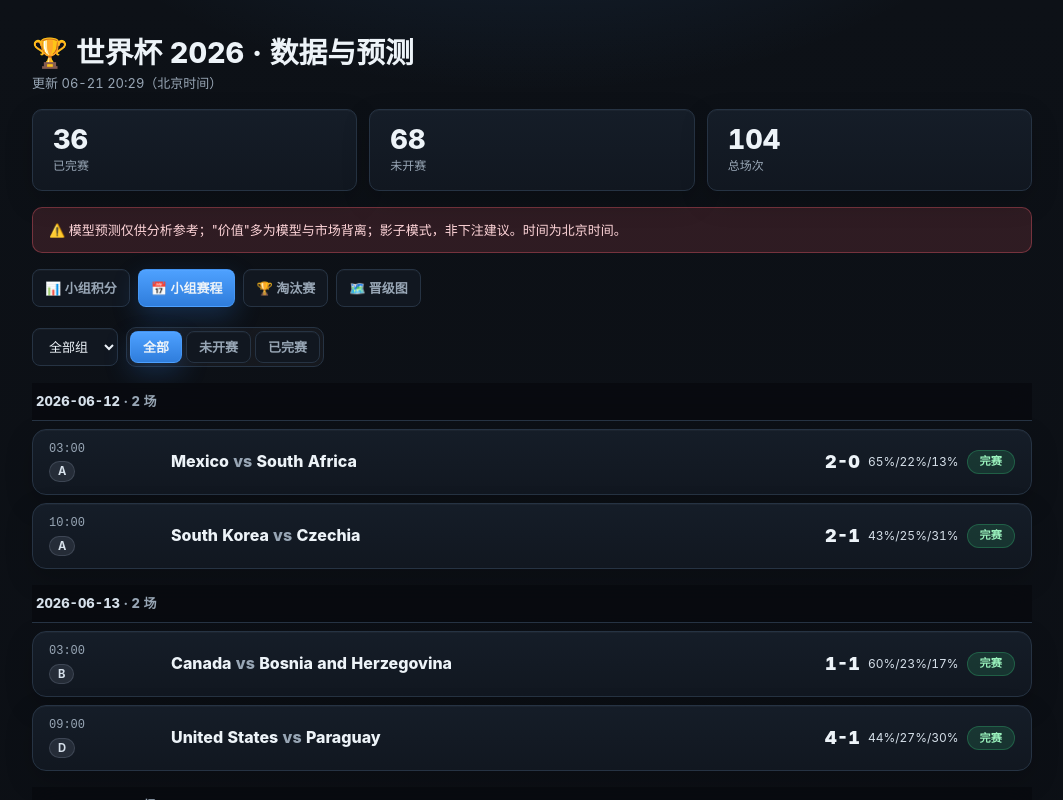
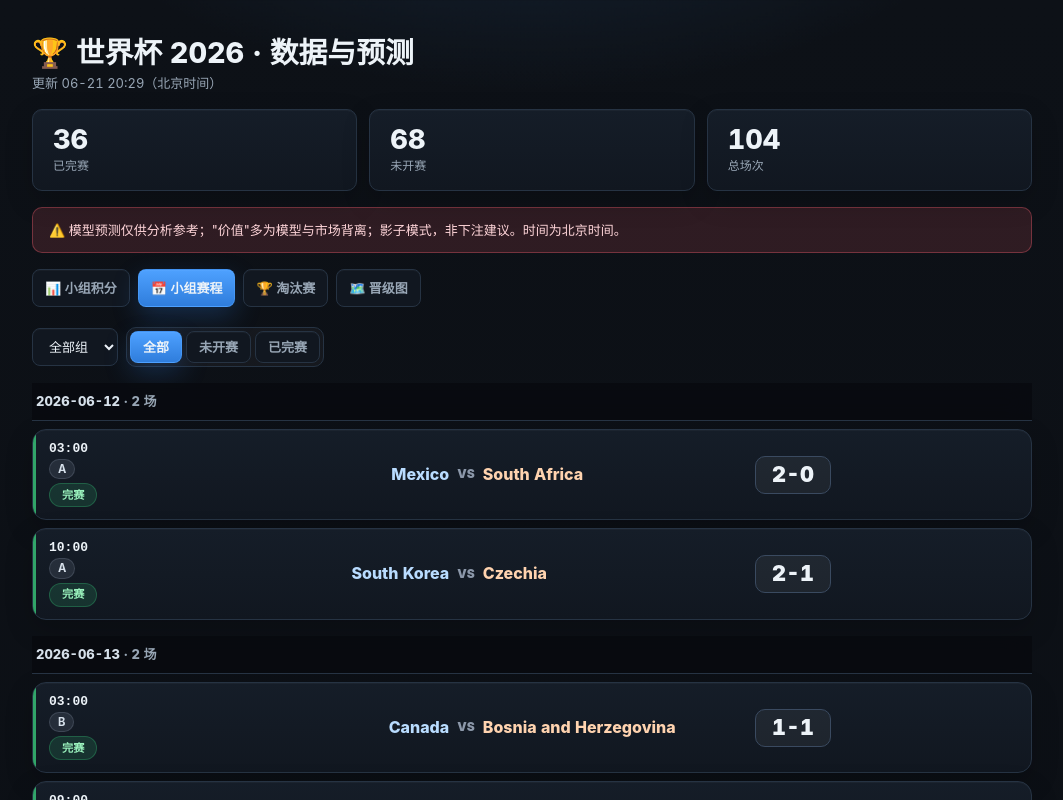
Before and after one commit to s-l-dev/2026-world-cup-page, a React (Vite) app: page / in a window 1280 px wide. Both pictures are taken after a click on the button "📅 小组赛程". Shown: the top 800 px of the page, without its empty margins (108-1171 px from the left). Built offline with nearby package versions, Linux system fonts and the light colour scheme.

Commit message:
Polish list and bracket visuals

```diff
--- a/src/pages/List.jsx
+++ b/src/pages/List.jsx
@@ -6,16 +6,37 @@
 
 function MatchRow({ m }) {
   const pr = m.prediction
+  const predSegs = pr
+    ? [
+      ['home', pr.x12.home, nm(m.home)],
+      ['draw', pr.x12.draw, '平'],
+      ['away', pr.x12.away, nm(m.away)]
+    ]
+    : []
   return (
-    <Link to={`/m/${m.id}`} className="mrow">
-      <div className="mtime">{bjTime(m.kickoff)}{m.group && <span className="mg">{m.group}</span>}</div>
-      <div className="mteams">{nm(m.home)} <span className="dim">vs</span> {nm(m.away)}</div>
+    <Link to={`/m/${m.id}`} className={`mrow ${m.finished ? 'is-final' : 'is-upcoming'}`}>
+      <div className="mtime">
+        <span className="kick">{bjTime(m.kickoff)}</span>
+        {m.group && <span className="mg">{m.group}</span>}
+        <span className={`badge ${m.finished ? 'fin' : 'up'}`}>{m.finished ? '完赛' : '未赛'}</span>
+      </div>
+      <div className="mteams">
+        <span className="mteam home">{nm(m.home)}</span>
+        <span className="dim">vs</span>
+        <span className="mteam away">{nm(m.away)}</span>
+      </div>
       <div className="mright">
-        {m.finished && <span className="score">{m.result.h}-{m.result.a}</span>}
-        {pr
-          ? <span className="pred">{pct(pr.x12.home)}/{pct(pr.x12.draw)}/{pct(pr.x12.away)}{!m.finished && ` · ${pr.topScores[0].score}`}</span>
-          : (!m.finished && <span className="dim">球队待定</span>)}
-        <span className={`badge ${m.finished ? 'fin' : 'up'}`}>{m.finished ? '完赛' : '未赛'}</span>
+        {m.finished
+          ? <span className="score">{m.result.h}-{m.result.a}</span>
+          : (pr
+            ? <span className="pred" title={`${nm(m.home)} ${pct(pr.x12.home)} / 平 ${pct(pr.x12.draw)} / ${nm(m.away)} ${pct(pr.x12.away)}`}>
+              {predSegs.map(([k, v, lbl]) => (
+                <span className={`pseg ${k}`} style={{ width: `${v * 100}%` }} key={k}>
+                  <em>{lbl}</em><b>{pct(v)}</b>
+                </span>
+              ))}
+            </span>
+            : <span className="dim">球队待定</span>)}
       </div>
     </Link>
   )
@@ -37,9 +58,9 @@ function ByDate({ matches }) {
 
 function BCard({ m }) {
   return (
-    <Link to={`/m/${m.id}`} className="bmatch">
-      <div className="bteam">{nm(m.home)}{m.result && <b>{m.result.h}</b>}</div>
-      <div className="bteam">{nm(m.away)}{m.result && <b>{m.result.a}</b>}</div>
+    <Link to={`/m/${m.id}`} className={`bmatch ${m.result ? 'done' : 'todo'}`}>
+      <div className="bteam"><span className="bname">{nm(m.home)}</span>{m.result && <b>{m.result.h}</b>}</div>
+      <div className="bteam"><span className="bname">{nm(m.away)}</span>{m.result && <b>{m.result.a}</b>}</div>
       <div className="bdate">{bjDate(m.kickoff || m.date + 'T00:00:00Z').slice(5)}</div>
     </Link>
   )
@@ -49,9 +70,9 @@ function Bracket({ bracket }) {
   const cols = bracket.filter(r => !['final', 'third_place_playoff'].includes(r.round))
   const finals = bracket.filter(r => ['final', 'third_place_playoff'].includes(r.round))
   const half = which => (
-    <div className="bracket">
-      {cols.map(r => (
-        <div className="bcol" key={r.round}>
+    <div className={`bracket ${which}`}>
+      {cols.map((r, i) => (
+        <div className={`bcol r${i} ${r.round}`} key={r.round}>
           <div className="bhdr">{r.label}</div>
           {r.matches.filter(m => m.half === which).map(m => <BCard m={m} key={m.id} />)}
         </div>
@@ -59,12 +80,18 @@ function Bracket({ bracket }) {
     </div>
   )
   return (
-    <div>
-      <div className="bhalf">上半区</div>{half('top')}
-      <div className="bfinals">{finals.map(r => (
-        <div key={r.round}><div className="bhdr">{r.label}</div>{r.matches.map(m => <BCard m={m} key={m.id} />)}</div>
-      ))}</div>
-      <div className="bhalf">下半区</div>{half('bottom')}
+    <div className="bracketwrap">
+      <section className="bsection">
+        <div className="bhalf">上半区</div>{half('top')}
+      </section>
+      <section className="bfinalblock">
+        <div className="bfinals">{finals.map(r => (
+          <div className={`bfcol ${r.round}`} key={r.round}><div className="bhdr">{r.label}</div>{r.matches.map(m => <BCard m={m} key={m.id} />)}</div>
+        ))}</div>
+      </section>
+      <section className="bsection">
+        <div className="bhalf">下半区</div>{half('bottom')}
+      </section>
     </div>
   )
 }
@@ -97,7 +124,7 @@ export default function List() {
           {Object.entries(data.standings).map(([gn, teams]) => (
             <div className="gcard" key={gn}><b>组 {gn}</b>
               <table className="st"><thead><tr><th>队</th><th>场</th><th>胜平负</th><th>进失</th><th>分</th></tr></thead>
-                <tbody>{teams.map((t, i) => <tr key={t.team} className={i < 2 ? 'qual' : ''}><td>{nm(t.team)}</td><td>{t.p}</td><td>{t.w}-{t.d}-{t.l}</td><td>{t.gf}:{t.ga}</td><td><b>{t.pts}</b></td></tr>)}</tbody>
+                <tbody>{teams.map((t, i) => <tr key={t.team} className={i < 2 ? 'qual' : ''}><td>{nm(t.team)}</td><td>{t.p}</td><td><span className="formnum win">{t.w}</span>-<span className="formnum draw">{t.d}</span>-<span className="formnum loss">{t.l}</span></td><td>{t.gf}:{t.ga}</td><td><b>{t.pts}</b></td></tr>)}</tbody>
               </table></div>
           ))}
         </div>
--- a/src/styles.css
+++ b/src/styles.css
@@ -243,18 +243,24 @@ h2 {
   color: var(--text-soft);
   font-size: var(--fs-xs);
   line-height: 1.4;
+  overflow: hidden;
+  border-radius: var(--radius-sm);
 }
 
 .st th,
 .st td {
-  padding: var(--space-2) var(--space-2);
+  padding: 9px var(--space-2);
   text-align: left;
   white-space: nowrap;
 }
 
 .st th {
+  background: rgb(255 255 255 / .035);
   color: var(--muted);
-  font-weight: 700;
+  font-size: .68rem;
+  font-weight: 900;
+  letter-spacing: .03em;
+  text-transform: uppercase;
   border-bottom: 1px solid var(--border);
 }
 
@@ -263,7 +269,11 @@ h2 {
 }
 
 .st tbody tr:nth-child(even) {
-  background: rgb(255 255 255 / .025);
+  background: rgb(255 255 255 / .032);
+}
+
+.st tbody tr:hover {
+  background: rgb(78 161 255 / .055);
 }
 
 .st tbody tr:last-child td {
@@ -271,11 +281,11 @@ h2 {
 }
 
 .st tr.qual {
-  background: linear-gradient(90deg, var(--win-soft), transparent 72%);
+  background: linear-gradient(90deg, rgb(61 220 132 / .18), rgb(61 220 132 / .05) 54%, transparent 92%);
 }
 
 .st tr.qual td:first-child {
-  box-shadow: inset 3px 0 var(--win);
+  box-shadow: inset 4px 0 var(--win);
 }
 
 .st td:first-child {
@@ -287,6 +297,48 @@ h2 {
 .st td:not(:first-child),
 .st th:not(:first-child) {
   text-align: center;
+}
+
+.st td:last-child b {
+  display: inline-flex;
+  align-items: center;
+  justify-content: center;
+  min-width: 28px;
+  min-height: 24px;
+  padding: 0 var(--space-2);
+  background: var(--surface-strong);
+  border: 1px solid var(--border);
+  border-radius: var(--radius-pill);
+  color: var(--text);
+  font-weight: 900;
+}
+
+.st tr.qual td:last-child b {
+  background: var(--win-soft);
+  border-color: rgb(61 220 132 / .28);
+  color: var(--win-text);
+}
+
+.formnum {
+  display: inline-flex;
+  align-items: center;
+  justify-content: center;
+  min-width: 18px;
+  min-height: 20px;
+  border-radius: var(--radius-xs);
+  font-weight: 900;
+}
+
+.formnum.win {
+  color: var(--win-text);
+}
+
+.formnum.draw {
+  color: var(--draw);
+}
+
+.formnum.loss {
+  color: var(--danger);
 }
 
 .bar {
@@ -338,9 +390,24 @@ h2 {
   display: grid;
   grid-template-columns: minmax(0, 1fr);
   gap: var(--space-2);
+  position: relative;
+  overflow: hidden;
   padding: var(--space-3);
   border-radius: var(--radius-lg);
   transition: border-color .16s ease, box-shadow .16s ease, transform .16s ease, background .16s ease;
+}
+
+.mrow::before {
+  content: "";
+  position: absolute;
+  inset: 0 auto 0 0;
+  width: 3px;
+  background: linear-gradient(180deg, var(--home), var(--away));
+  opacity: .72;
+}
+
+.mrow.is-final::before {
+  background: var(--win);
 }
 
 .mrow:hover {
@@ -352,13 +419,21 @@ h2 {
 
 .mtime {
   display: flex;
+  flex-wrap: wrap;
   align-items: center;
   gap: var(--space-2);
   width: auto;
   color: var(--muted);
-  font-family: var(--font-mono);
   font-size: var(--fs-xs);
   line-height: 1.3;
+}
+
+.kick {
+  color: var(--text);
+  font-family: var(--font-mono);
+  font-size: var(--fs-sm);
+  font-weight: 900;
+  line-height: 1;
 }
 
 .mg {
@@ -378,6 +453,10 @@ h2 {
 }
 
 .mteams {
+  display: grid;
+  grid-template-columns: minmax(0, 1fr) auto minmax(0, 1fr);
+  align-items: center;
+  gap: var(--space-2);
   min-width: 0;
   color: var(--text);
   font-size: var(--fs-md);
@@ -386,27 +465,101 @@ h2 {
   overflow-wrap: anywhere;
 }
 
+.mteam {
+  min-width: 0;
+  overflow-wrap: anywhere;
+}
+
+.mteam.home {
+  color: var(--home-text);
+  text-align: right;
+}
+
+.mteam.away {
+  color: var(--away-text);
+  text-align: left;
+}
+
+.mteams .dim {
+  color: var(--draw);
+  font-size: var(--fs-xs);
+  font-weight: 900;
+  text-transform: uppercase;
+}
+
 .mright {
   display: flex;
-  flex-wrap: wrap;
   align-items: center;
-  justify-content: space-between;
+  justify-content: stretch;
   gap: var(--space-2);
   min-width: 0;
 }
 
 .score {
+  display: inline-flex;
+  align-items: center;
+  justify-content: center;
+  min-width: 76px;
+  min-height: 38px;
+  padding: 0 var(--space-4);
+  background: rgb(255 255 255 / .05);
+  border: 1px solid var(--border-strong);
+  border-radius: var(--radius-md);
   color: var(--text);
-  font-size: var(--fs-lg);
+  font-size: 1.35rem;
   line-height: 1;
   font-weight: 900;
 }
 
 .pred {
-  color: var(--text-soft);
-  font-size: var(--fs-xs);
-  line-height: 1.35;
+  display: flex;
+  width: 100%;
+  min-width: 0;
+  height: 34px;
+  overflow: hidden;
+  background: var(--surface-strong);
+  border: 1px solid var(--border);
+  border-radius: var(--radius-pill);
+  box-shadow: var(--shadow-xs);
+  color: var(--text);
+  font-size: .7rem;
+  line-height: 1;
   white-space: nowrap;
+}
+
+.pseg {
+  display: flex;
+  align-items: center;
+  justify-content: center;
+  min-width: 26px;
+  padding: 0 3px;
+  overflow: hidden;
+  text-shadow: 0 1px 1px rgb(0 0 0 / .3);
+}
+
+.pseg + .pseg {
+  border-left: 1px solid rgb(8 10 15 / .42);
+}
+
+.pseg.home {
+  background: linear-gradient(90deg, var(--home-strong), var(--home));
+}
+
+.pseg.draw {
+  background: linear-gradient(90deg, var(--draw-strong), var(--draw));
+}
+
+.pseg.away {
+  background: linear-gradient(90deg, var(--away), var(--away-strong));
+}
+
+.pseg em {
+  display: none;
+  font-style: normal;
+}
+
+.pseg b {
+  font-weight: 900;
 }
 
 .badge {
@@ -791,11 +944,22 @@ footer {
   font-weight: 800;
 }
 
+.bracketwrap {
+  margin-top: var(--space-3);
+}
+
+.bsection {
+  position: relative;
+  margin: var(--space-4) 0 var(--space-6);
+}
+
 .bracket {
+  --bracket-gap: 24px;
   display: flex;
-  gap: var(--space-3);
+  align-items: stretch;
+  gap: var(--bracket-gap);
   margin: 0 calc(var(--space-2) * -1);
-  padding: var(--space-2) var(--space-2) var(--space-4);
+  padding: var(--space-2) var(--space-2) var(--space-5);
   overflow-x: auto;
   overscroll-behavior-x: contain;
   scroll-snap-type: x proximity;
@@ -805,11 +969,32 @@ footer {
 .bcol {
   min-width: min(176px, calc(100vw - 48px));
   flex: 0 0 auto;
+  position: relative;
+  display: flex;
+  flex-direction: column;
+  justify-content: space-around;
   scroll-snap-align: start;
 }
 
+.bcol:not(:last-child)::after {
+  content: "";
+  position: absolute;
+  top: 54px;
+  bottom: 38px;
+  left: calc(100% + var(--bracket-gap) / 2);
+  width: 1px;
+  background: linear-gradient(180deg, transparent, rgb(140 152 170 / .42) 16%, rgb(140 152 170 / .42) 84%, transparent);
+  pointer-events: none;
+}
+
 .bhdr {
+  position: relative;
+  z-index: 2;
   margin-bottom: var(--space-2);
+  padding: 3px var(--space-2);
+  background: rgb(255 255 255 / .04);
+  border: 1px solid var(--border);
+  border-radius: var(--radius-pill);
   color: var(--text-soft);
   font-size: var(--fs-sm);
   font-weight: 800;
@@ -818,11 +1003,42 @@ footer {
 
 .bmatch {
   display: block;
+  position: relative;
+  z-index: 1;
   min-height: 82px;
   margin-bottom: var(--space-3);
   padding: var(--space-3);
   border-radius: var(--radius-md);
+  overflow: visible;
   transition: border-color .16s ease, box-shadow .16s ease, transform .16s ease, background .16s ease;
+}
+
+.bcol:not(:last-child) .bmatch::after,
+.bcol:not(:first-child) .bmatch::before {
+  content: "";
+  position: absolute;
+  top: 50%;
+  width: calc(var(--bracket-gap) / 2 + 1px);
+  border-top: 1px solid rgb(140 152 170 / .42);
+  pointer-events: none;
+}
+
+.bcol:not(:last-child) .bmatch::after {
+  left: 100%;
+}
+
+.bcol:not(:first-child) .bmatch::before {
+  right: 100%;
+}
+
+.bmatch.todo {
+  background:
+    linear-gradient(180deg, rgb(255 255 255 / .035), transparent),
+    linear-gradient(180deg, var(--surface-2), var(--surface));
+}
+
+.bmatch.done {
+  border-color: rgb(61 220 132 / .32);
 }
 
 .bmatch:hover {
@@ -834,12 +1050,20 @@ footer {
 
 .bteam {
   display: flex;
+  align-items: center;
   justify-content: space-between;
   gap: var(--space-2);
   padding: 2px 0;
   color: var(--text-soft);
   font-size: var(--fs-xs);
   line-height: 1.35;
+}
+
+.bname {
+  min-width: 0;
+  overflow: hidden;
+  text-overflow: ellipsis;
+  white-space: nowrap;
 }
 
 .bteam b {
@@ -1045,8 +1269,9 @@ footer {
 .bhalf {
   display: inline-flex;
   align-items: center;
+  gap: var(--space-2);
   min-height: 30px;
-  margin: var(--space-5) 0 var(--space-2);
+  margin: var(--space-5) 0 var(--space-3);
   padding: 0 var(--space-3);
   background: var(--home-soft);
   color: var(--home-text);
@@ -1056,17 +1281,63 @@ footer {
   font-weight: 900;
 }
 
+.bhalf::before {
+  content: "";
+  width: 8px;
+  height: 8px;
+  background: var(--home);
+  border-radius: var(--radius-pill);
+  box-shadow: 0 0 0 4px var(--home-soft);
+}
+
+.bfinalblock {
+  position: relative;
+  width: min(100%, 560px);
+  margin: var(--space-6) auto;
+  padding: var(--space-5) var(--space-4) var(--space-4);
+  background: linear-gradient(180deg, rgb(78 161 255 / .08), rgb(255 156 74 / .06));
+  border: 1px solid var(--border);
+  border-radius: var(--radius-lg);
+  box-shadow: var(--shadow-xs), var(--shadow-md);
+}
+
+.bfinalblock::before {
+  content: "";
+  position: absolute;
+  top: var(--space-3);
+  left: 50%;
+  width: min(44%, 190px);
+  height: 1px;
+  transform: translateX(-50%);
+  background: linear-gradient(90deg, transparent, rgb(140 152 170 / .55), transparent);
+}
+
 .bfinals {
   display: flex;
   flex-wrap: wrap;
   justify-content: center;
   gap: var(--space-3);
-  margin: var(--space-5) 0;
+  margin: 0;
 }
 
 .bfinals > div {
   flex: 1 1 156px;
   max-width: 220px;
+}
+
+.bfcol.final .bhdr {
+  background: linear-gradient(180deg, var(--home), var(--home-strong));
+  border-color: rgb(78 161 255 / .62);
+  color: var(--text);
+}
+
+.bfcol.third_place_playoff .bhdr {
+  background: var(--draw-soft);
+  color: var(--text-soft);
+}
+
+.bfcol.final .bmatch {
+  border-color: rgb(78 161 255 / .42);
 }
 
 .bfinals .bhdr {
@@ -1114,7 +1385,7 @@ footer {
   }
 
   .mrow {
-    grid-template-columns: 106px minmax(0, 1fr) auto;
+    grid-template-columns: 128px minmax(0, 1fr) minmax(220px, 260px);
     align-items: center;
     gap: var(--space-4);
     padding: var(--space-3) var(--space-4);
@@ -1127,15 +1398,15 @@ footer {
   }
 
   .mteams {
-    text-align: left;
+    text-align: center;
   }
 
   .mright {
-    justify-content: flex-end;
+    justify-content: stretch;
   }
 
   .bcol {
-    min-width: 170px;
+    min-width: 180px;
   }
 }
 
@@ -1153,7 +1424,8 @@ footer {
   }
 
   .bracket {
-    gap: var(--space-4);
+    --bracket-gap: 32px;
+    gap: var(--bracket-gap);
     margin-right: 0;
     margin-left: 0;
     padding-right: 0;
```
